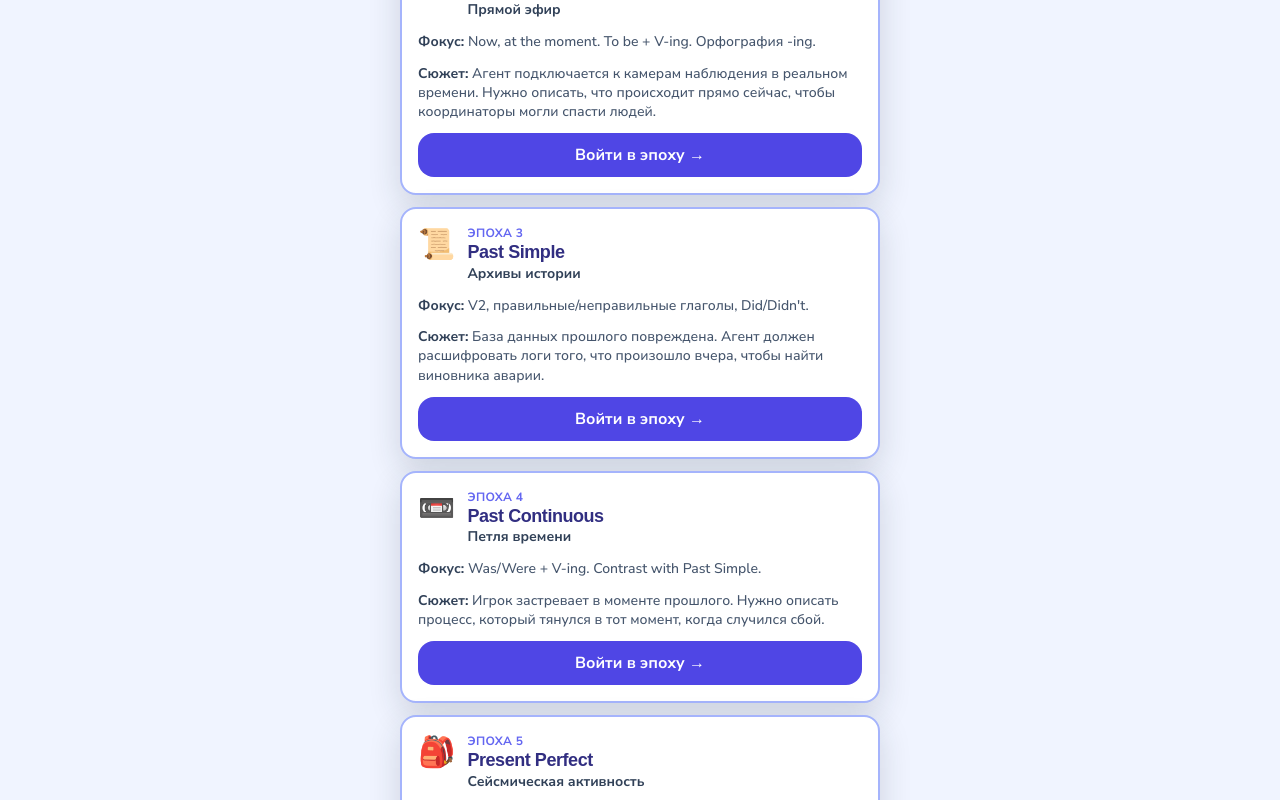
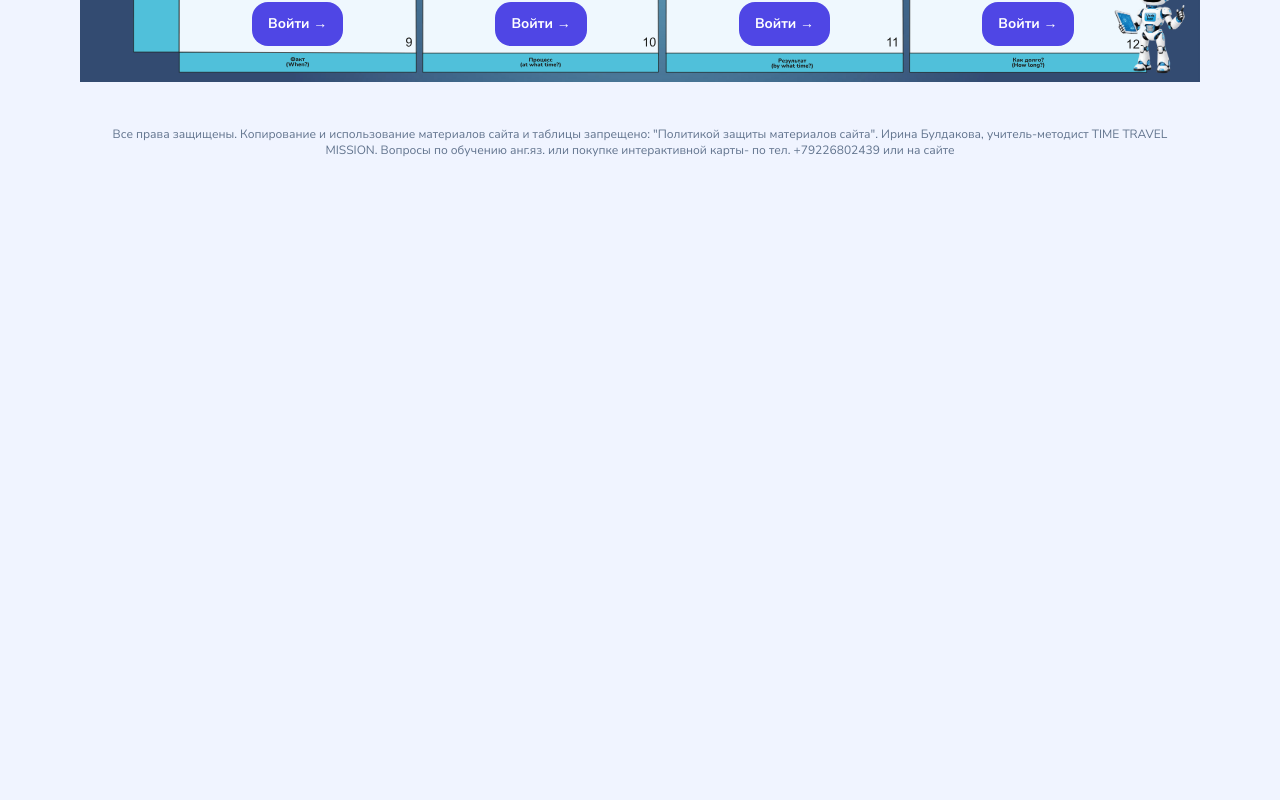
Before and after one commit to atrshncv-design/TELL-ME-PLEASE, a Next.js app in the folder frontend/: page /mission in a window 1280 px wide. Shown: the part 860-1660 px from the top of the page. After the commit the page ends 1058 px from the top, so only its background shows below. Built offline with nearby package versions, Linux system fonts and the light colour scheme; a web font is replaced by a local one.

Commit message:
feat(map): mission poster on desktop / mobile list + rights footer [T02]

```diff
--- a/frontend/src/app/mission/page.tsx
+++ b/frontend/src/app/mission/page.tsx
@@ -1,157 +1,152 @@
 "use client"
 
+import { useEffect, useState } from "react"
 import { useRouter } from "next/navigation"
+import { EPOCH_META } from "@/lib/epochs-meta"
+import type { EpochProgress, StationProgress } from "@/lib/epoch"
+import EpochMapPoster from "@/components/EpochMapPoster"
+import RightsFooter from "@/components/RightsFooter"
 
 /**
- * Карта 12 Эпох — названия, уровни и фокусы СТРОГО из документа
+ * Карта 12 Эпох — названия, уровни и фокусы из документа
  * «АНГЛ КОНТЕКСТ.md», раздел 4.2 «Карта 12-ти Эпох». Slug и иконка — из
- * пакета «Все Эпохи» (пак 070826): /epoch/<slug> читает index.json эпохи.
+ * пакета «Все Эпохи». Мобильный список берёт каркас из EPOCH_META,
+ * фокус/и сюжет — из локального мапа (визуал не меняется). Десктоп
+ * (≥1024px) — плакат EpochMapPoster, фолбэк — список.
  * Q2: ВСЕ эпохи активны сразу — никаких замков.
  */
-const EPOCHS: {
-  number: number
-  slug: string
-  title: string
-  level: string
-  tagline: string
-  icon: string
-  focus: string
-  story: string
-}[] = [
-  {
-    number: 1,
-    slug: "present-simple",
-    title: "Present Simple",
-    level: "A1",
-    tagline: "База рутины",
-    icon: "📸",
+
+// Фокус и сюжет — только для карточек списка (не едут в плакат).
+const EPOCH_EXTRA: Record<string, { focus: string; story: string }> = {
+  "present-simple": {
     focus: "Habits, facts. Окончание -s. Do/Does.",
     story: "Катастрофа на космической станции. Нужно восстановить протоколы ежедневной проверки.",
   },
-  {
-    number: 2,
-    slug: "present-continuous",
-    title: "Present Continuous",
-    level: "A1+",
-    tagline: "Прямой эфир",
-    icon: "🎥",
+  "present-continuous": {
     focus: "Now, at the moment. To be + V-ing. Орфография -ing.",
     story:
       "Агент подключается к камерам наблюдения в реальном времени. Нужно описать, что происходит прямо сейчас, чтобы координаторы могли спасти людей.",
   },
-  {
-    number: 3,
-    slug: "past-simple",
-    title: "Past Simple",
-    level: "A2",
-    tagline: "Архивы истории",
-    icon: "📜",
+  "past-simple": {
     focus: "V2, правильные/неправильные глаголы, Did/Didn't.",
     story:
       "База данных прошлого повреждена. Агент должен расшифровать логи того, что произошло вчера, чтобы найти виновника аварии.",
   },
-  {
-    number: 4,
-    slug: "past-continuous",
-    title: "Past Continuous",
-    level: "A2+",
-    tagline: "Петля времени",
-    icon: "📼",
+  "past-continuous": {
     focus: "Was/Were + V-ing. Contrast with Past Simple.",
     story:
       "Игрок застревает в моменте прошлого. Нужно описать процесс, который тянулся в тот момент, когда случился сбой.",
   },
-  {
-    number: 5,
-    slug: "present-perfect",
-    title: "Present Perfect",
-    level: "B1",
-    tagline: "Сейсмическая активность",
-    icon: "🎒",
+  "present-perfect": {
     focus: "Have/Has + V3. Just, already, yet, ever, never. Сравнение с Past Simple.",
     story: "Аномалия настоящего. Результат прошлых действий угрожает базе прямо сейчас.",
   },
-  {
-    number: 6,
-    slug: "present-perfect-continuous",
-    title: "Present Perfect Continuous",
-    level: "B1+",
-    tagline: "Тлеющий провод",
-    icon: "⏱️",
+  "present-perfect-continuous": {
     focus: "Have/has been + V-ing. Since/for. Акцент на длительность.",
     story: "Процесс начался в прошлом и всё ещё тлеет, угрожая взрывом.",
   },
-  {
-    number: 7,
-    slug: "future-simple",
-    title: "Future Simple",
-    level: "A2",
-    tagline: "Прогноз катастрофы",
-    icon: "🔮",
+  "future-simple": {
     focus: "Will / Won't. Predictions, sudden decisions.",
     story: "ИИ предсказывает несколько вариантов развития будущего. Агент должен выбрать правильный сценарий.",
   },
-  {
-    number: 8,
-    slug: "future-continuous",
-    title: "Future Continuous",
-    level: "B1",
-    tagline: "Заселение Марса",
-    icon: "⏭️",
+  "future-continuous": {
     focus: "Will be + V-ing.",
     story:
       "Агент попадает в будущее, где люди уже летят на Марс. Нужно описать процесс, который будет происходить в определенный момент в будущем.",
   },
-  {
-    number: 9,
-    slug: "past-perfect",
-    title: "Past Perfect",
-    level: "B1+",
-    tagline: "Эффект бабочки",
-    icon: "🎬",
+  "past-perfect": {
     focus: 'Had + V3. "Past before past".',
     story:
       "Агент расследует преступление во времени. Нужно понять, что произошло до того, как сработала сигнализация.",
   },
-  {
-    number: 10,
-    slug: "future-perfect",
-    title: "Future Perfect",
-    level: "B2",
-    tagline: "Точка невозврата",
-    icon: "🏁",
+  "future-perfect": {
     focus: "Will have + V3. К концу этого года/к завтрашнему дню.",
     story: "Агент должен запустить протокол спасения до прибытия метеорита.",
   },
-  {
-    number: 11,
-    slug: "past-perfect-continuous",
-    title: "Past Perfect Continuous",
-    level: "B2",
-    tagline: "Скрытый мотив",
-    icon: "🏃",
+  "past-perfect-continuous": {
     focus: "Had been + V-ing.",
     story:
       "Расследование заговора. Выясняется, что шпион вел двойную жизнь задолго до того, как его раскрыли.",
   },
-  {
-    number: 12,
-    slug: "future-perfect-continuous",
-    title: "Future Perfect Continuous",
-    level: "C1",
-    tagline: "Вечный двигатель",
-    icon: "⏱️⏭️",
+  "future-perfect-continuous": {
     focus: "Will have been + V-ing.",
     story:
       "Финальная битва. Агент должен описать, как долго Машина Времени будет работать к определенному моменту в будущем, чтобы не взорваться.",
   },
-]
+}
+
+function EpochList({ onNavigate }: { onNavigate: (slug: string) => void }) {
+  return (
+    <section className="flex flex-col gap-3">
+      <h2 className="font-display text-xl font-black tracking-tight text-primary-900">
+        Карта 12 Эпох
+      </h2>
+      {EPOCH_META.map((epoch) => {
+        const extra = EPOCH_EXTRA[epoch.slug] ?? { focus: "", story: "" }
+        return (
+          <article
+            key={epoch.number}
+            className="flex flex-col gap-3 rounded-2xl border-2 border-primary-300 bg-white p-4 shadow-pop"
+          >
+            <div className="flex items-start justify-between gap-3">
+              <div className="flex items-start gap-3">
+                <span className="mt-0.5 text-3xl" aria-hidden="true">
+                  {epoch.icon}
+                </span>
+                <div>
+                  <p className="text-xs font-bold uppercase tracking-wide text-primary-500">
+                    Эпоха {epoch.number}
+                  </p>
+                  <h3 className="font-display text-lg font-extrabold leading-tight tracking-tight text-primary-900">
+                    {epoch.title}
+                  </h3>
+                  <p className="text-sm font-bold text-slate-700">{epoch.tagline}</p>
+                </div>
+              </div>
+            </div>
+            <p className="text-sm font-medium leading-snug text-slate-600">
+              <span className="font-bold text-slate-700">Фокус:</span> {extra.focus}
+            </p>
+            <p className="text-sm font-medium leading-snug text-slate-600">
+              <span className="font-bold text-slate-700">Сюжет:</span> {extra.story}
+            </p>
+            <button
+              type="button"
+              onClick={() => onNavigate(epoch.slug)}
+              className="min-h-[44px] w-full rounded-2xl bg-primary-600 px-4 py-2 text-base font-bold text-white transition-colors hover:bg-primary-700"
+            >
+              Войти в эпоху →
+            </button>
+          </article>
+        )
+      })}
+    </section>
+  )
+}
 
 export default function MissionPage() {
   const router = useRouter()
+  const [progress, setProgress] = useState<EpochProgress>({})
+  const [posterFailed, setPosterFailed] = useState(false)
+
+  useEffect(() => {
+    const grades = ["5", "6", "7", "8", "9"]
+    const out: EpochProgress = {}
+    for (const g of grades) {
+      try {
+        const raw = localStorage.getItem(`tmp_progress_grade_${g}`)
+        out[g] = raw ? (JSON.parse(raw) as Record<string, StationProgress>) : {}
+      } catch {
+        out[g] = {}
+      }
+    }
+    setProgress(out)
+  }, [])
+
+  const goEpoch = (slug: string) => router.push(`/epoch/${slug}`)
 
   return (
-    <div className="mx-auto flex min-h-[100dvh] w-full max-w-lg flex-col gap-5 px-4 py-4">
+    <div className="mx-auto flex min-h-[100dvh] w-full max-w-lg flex-col gap-5 px-4 py-4 lg:max-w-6xl">
       {/* ← Назад — на лендинг */}
       <button
         type="button"
@@ -210,84 +205,23 @@ export default function MissionPage() {
         </ul>
       </section>
 
-      {/* Карта 12 Эпох — все активны (Q2, без замков) */}
-      <section className="flex flex-col gap-3">
-        <h2 className="font-display text-xl font-black tracking-tight text-primary-900">
-          Карта 12 Эпох
-        </h2>
-        {EPOCHS.map((epoch) => (
-          <article
-            key={epoch.number}
-            className="flex flex-col gap-3 rounded-2xl border-2 border-primary-300 bg-white p-4 shadow-pop"
-          >
-            <div className="flex items-start justify-between gap-3">
-              <div className="flex items-start gap-3">
-                <span className="mt-0.5 text-3xl" aria-hidden="true">
-                  {epoch.icon}
-                </span>
-                <div>
-                  <p className="text-xs font-bold uppercase tracking-wide text-primary-500">
-                    Эпоха {epoch.number}
-                  </p>
-                  <h3 className="font-display text-lg font-extrabold leading-tight tracking-tight text-primary-900">
-                    {epoch.title}
-                  </h3>
-                  <p className="text-sm font-bold text-slate-700">{epoch.tagline}</p>
-                </div>
-              </div>
-            </div>
-            <p className="text-sm font-medium leading-snug text-slate-600">
-              <span className="font-bold text-slate-700">Фокус:</span> {epoch.focus}
-            </p>
-            <p className="text-sm font-medium leading-snug text-slate-600">
-              <span className="font-bold text-slate-700">Сюжет:</span> {epoch.story}
-            </p>
-            <button
-              type="button"
-              onClick={() => router.push(`/epoch/${epoch.slug}`)}
-              className="min-h-[44px] w-full rounded-2xl bg-primary-600 px-4 py-2 text-base font-bold text-white transition-colors hover:bg-primary-700"
-            >
-              Войти в эпоху →
-            </button>
-          </article>
-        ))}
-      </section>
+      {/* Десктоп: плакат; фолбэк — список */}
+      {!posterFailed ? (
+        <div className="hidden lg:block">
+          <EpochMapPoster progress={progress} onFallback={() => setPosterFailed(true)} />
+        </div>
+      ) : (
+        <div className="hidden lg:block">
+          <EpochList onNavigate={goEpoch} />
+        </div>
+      )}
 
-      {/* «Великий Экзамен Времен» (Q9) — карточка ведёт на /exam; страницу
-          создаёт тикет T14, до него маршрут просто ссылка. */}
-      <section className="flex flex-col gap-3">
-        <article className="flex flex-col gap-3 rounded-2xl border-2 border-amber-300 bg-gradient-to-br from-amber-50 to-white p-4 shadow-pop">
-          <div className="flex items-start justify-between gap-3">
-            <div className="flex items-start gap-3">
-              <span className="mt-0.5 text-3xl" aria-hidden="true">
-                🏆
-              </span>
-              <div>
-                <p className="text-xs font-bold uppercase tracking-wide text-amber-600">
-                  Финальное испытание
-                </p>
-                <h3 className="font-display text-lg font-extrabold leading-tight tracking-tight text-amber-900">
-                  Великий Экзамен Времен
-                </h3>
-                <p className="text-sm font-bold text-slate-700">
-                  12 времён. 4 сектора. Твоя проверка.
-                </p>
-              </div>
-            </div>
-          </div>
-          <p className="text-sm font-medium leading-snug text-slate-600">
-            <span className="font-bold text-slate-700">Испытание:</span> собери все 12
-            времён в единую систему и докажи, что ты владеешь временем!
-          </p>
-          <button
-            type="button"
-            onClick={() => router.push("/exam")}
-            className="min-h-[44px] w-full rounded-2xl bg-amber-500 px-4 py-2 text-base font-bold text-white transition-colors hover:bg-amber-600"
-          >
-            К Экзамену →
-          </button>
-        </article>
-      </section>
+      {/* Мобильный: прежний вертикальный список без визуальных изменений */}
+      <div className="block lg:hidden">
+        <EpochList onNavigate={goEpoch} />
+      </div>
+
+      <RightsFooter />
     </div>
   )
 }
--- a/frontend/src/app/page.tsx
+++ b/frontend/src/app/page.tsx
@@ -4,6 +4,7 @@ import { useState } from "react"
 import { useRouter } from "next/navigation"
 import { motion } from "framer-motion"
 import AdminLoginModal from "@/components/AdminLoginModal"
+import RightsFooter from "@/components/RightsFooter"
 
 /**
  * «Что тебя ждёт» (клиентские правки 08.08.2026, G3) — 5 опций клиентки:
@@ -134,6 +135,10 @@ export default function Home() {
         </motion.div>
       </motion.div>
 
+      <div className="relative z-10 mt-8 w-full max-w-md">
+        <RightsFooter />
+      </div>
+
       {/* Незаметная кнопка входа в админ-панель (T05, решение 14 SPEC).
           Левый нижний угол — правый занят Verb Bot'ом. Мелкая, серая,
           почти прозрачная: дети её не замечают, учительница знает, где она. */}
--- /dev/null
+++ b/frontend/src/components/RightsFooter.tsx
@@ -0,0 +1,15 @@
+/**
+ * Подвал прав — текст клиентки дословно (прогон epoch-map-redesign, тикет 02).
+ * Показывается на лендинге и /mission, внизу потока, обычным текстом
+ * (тел. без tel:).
+ */
+export default function RightsFooter() {
+  return (
+    <footer className="w-full px-4 py-6 text-center text-xs text-slate-500">
+      Все права защищены. Копирование и использование материалов сайта и таблицы
+      запрещено: &quot;Политикой защиты материалов сайта&quot;. Ирина Булдакова,
+      учитель-методист TIME TRAVEL MISSION. Вопросы по обучению анг.яз. или
+      покупке интерактивной карты- по тел. +79226802439 или на сайте
+    </footer>
+  )
+}
```
